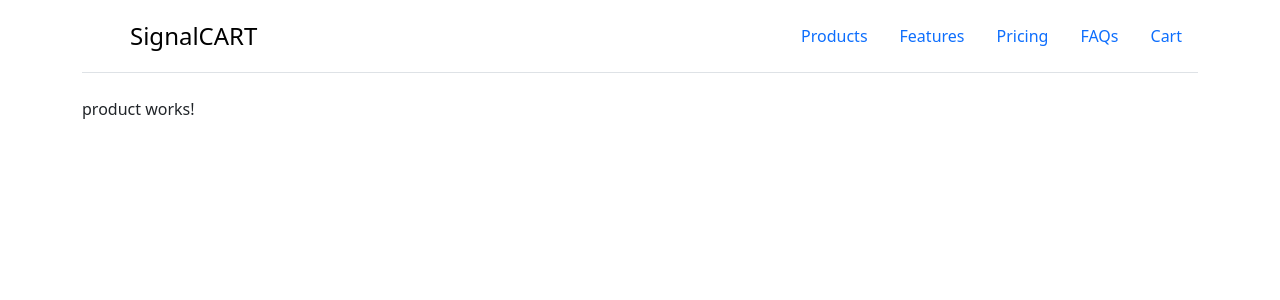
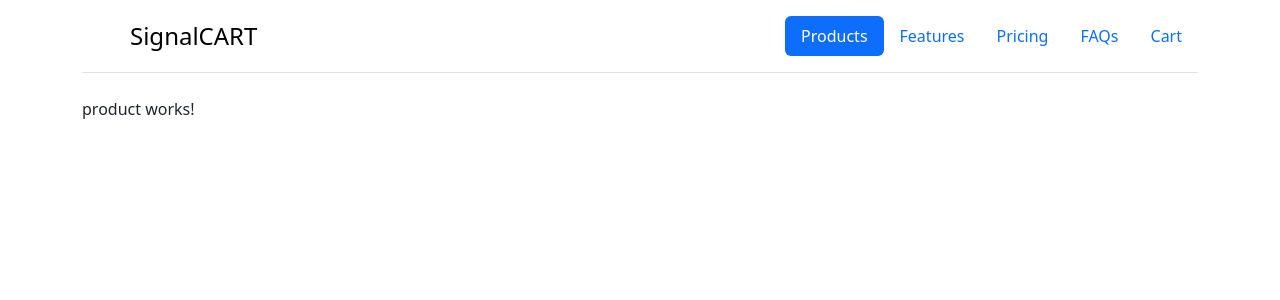
Before and after one commit to kushanz/NG_SIGNAL_18, an Angular app: page /products in a window 1280 px wide. Shown: the top 300 px of the page. Built offline with nearby package versions, Linux system fonts and the light colour scheme.

Commit message:
routemodule done

```diff
--- a/src/app/header/header.component.html
+++ b/src/app/header/header.component.html
@@ -5,7 +5,7 @@
     </a>
 
     <ul class="nav nav-pills">
-    <li class="nav-item"><a routerLink="/products" routerLinkActive="active" class="nav-link">Products</a></li>
+    <li class="nav-item"><a routerLink="/products" routerLinkActive="active" [routerLinkActiveOptions]="{ exact: true }"  class="nav-link">Products</a></li>
     <li class="nav-item"><a href="#" class="nav-link">Features</a></li>
     <li class="nav-item"><a href="#" class="nav-link">Pricing</a></li>
     <li class="nav-item"><a href="#" class="nav-link">FAQs</a></li>
--- a/src/app/header/header.component.ts
+++ b/src/app/header/header.component.ts
@@ -1,10 +1,10 @@
 import { Component } from '@angular/core';
-import { RouterLink } from '@angular/router';
+import { RouterLink, RouterModule } from '@angular/router';
 
 @Component({
   selector: 'app-header',
   standalone: true,
-  imports: [RouterLink],
+  imports: [RouterLink,RouterModule],
   templateUrl: './header.component.html',
   styleUrl: './header.component.css'
 })
```
